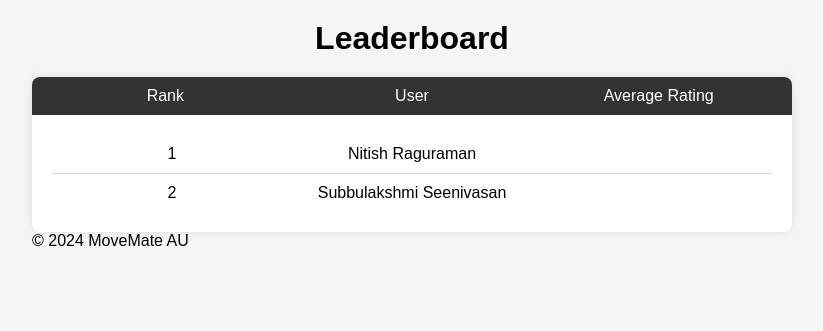
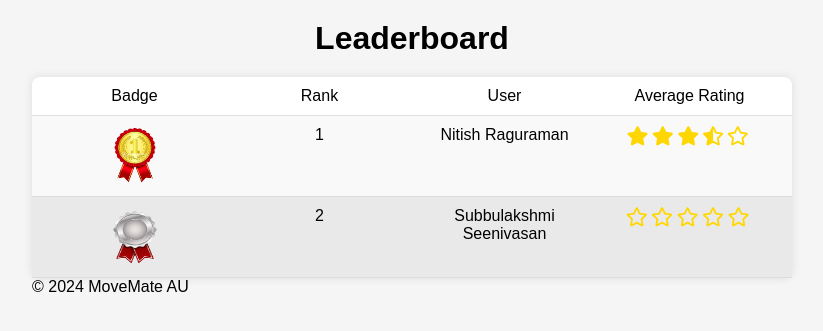
Before and after one commit to nitishragu12/CITS5505-GroupProject, a Flask app: page /leaderboard in a window 1280 px wide. Shown: the part 78-409 px from the top of the page, without its empty margins (228-1051 px from the left). Run offline with Flask 3, Linux system fonts and the light colour scheme; data comes from the database, SQL or seed files in the repository.

Commit message:
Added Badges to leaderboard

```diff
--- a/Login and Sign up/app.py
+++ b/Login and Sign up/app.py
@@ -243,5 +243,9 @@
     user = User.query.get(session['user_id'])
     return render_template('profile.html', user=user)
 
+@app.route('/static/<path:filename>')
+def custom_static(filename):
+    return send_from_directory('static', filename, cache_timeout=3600)
+
 if __name__ == '__main__':
     app.run(debug=True)
--- a/Login and Sign up/static/leaderboard.js
+++ b/Login and Sign up/static/leaderboard.js
@@ -16,27 +16,44 @@
             stars += '<i class="far fa-star"></i>';
         }
 
-        console.log(`Generated stars for rating ${rating}: ${stars}`);
         return stars;
     }
 
+    // Function to generate badge based on rank
+    function generateBadge(rank) {
+        if (rank === 1) {
+            return '<img src="' + badgeUrls.gold + '" class="badge" alt="Gold Badge">';
+        } else if (rank === 2) {
+            return '<img src="' + badgeUrls.silver + '" class="badge" alt="Silver Badge">';
+        } else if (rank === 3) {
+            return '<img src="' + badgeUrls.bronze + '" class="badge" alt="Bronze Badge">';
+        } else {
+            return '';
+        }
+    }
+
     // Fetch and generate leaderboard rows dynamically
-    fetch('/api/users')
+    function loadLeaderboard() {
+        fetch('/api/leaderboard')
             .then(response => response.json())
             .then(data => {
                 const leaderboardBody = $('#leaderboard-body');
                 leaderboardBody.empty(); // Clear existing rows before appending new ones
                 data.forEach((user, index) => {
                     const rank = index + 1;
-                const stars = generateStars(user.rating);
+                    const stars = generateStars(user.average_rating);
+                    const badge = generateBadge(rank);
                     const row = `<div class="leaderboard-row">
+                                    <span class="badge">${badge}</span>
                                     <span class="rank">${rank}</span>
                                     <span class="user">${user.name}</span>
                                     <span class="rating">${stars}</span>
                                 </div>`;
-                console.log(`Appending row: ${row}`);
                     leaderboardBody.append(row);
                 });
             })
             .catch(error => console.error('Error fetching leaderboard data:', error));
+    }
+
+    loadLeaderboard();
 });
--- a/Login and Sign up/static/leaderboardstyle.css
+++ b/Login and Sign up/static/leaderboardstyle.css
@@ -22,13 +22,41 @@
     margin-bottom: 20px;
 }
 
-/* Leaderboard table styles */
+/* leaderboardstyle.css */
+.leaderboard-header, .leaderboard-row {
+    display: flex;
+    justify-content: space-between;
+    padding: 10px;
+    border-bottom: 1px solid #ddd;
+}
+
+.leaderboard-header span, .leaderboard-row span {
+    flex: 1;
+    text-align: center;
+}
+
+.badge img {
+    width: 60px;
+    height: 60px;
+    vertical-align: middle;
+}
+
+
+
 .leaderboard-table {
     background-color: #fff;
     border-radius: 8px;
     box-shadow: 0 0 10px rgba(0, 0, 0, 0.1);
 }
 
+.leaderboard-row:nth-child(odd) {
+    background-color: #f9f9f9; /* Light color for odd rows */
+}
+
+.leaderboard-row:nth-child(even) {
+    background-color: #e9e9e9; /* Light color for even rows */
+}
+/*
 .leaderboard-header {
     background-color: #333;
     color: #fff;
--- a/Login and Sign up/templates/leaderboard.html
+++ b/Login and Sign up/templates/leaderboard.html
@@ -8,32 +8,14 @@
     <link rel="stylesheet" href="../static/leaderboardstyle.css">
     <script src="https://ajax.googleapis.com/ajax/libs/jquery/3.5.1/jquery.min.js"></script>
     <script src="../static/leaderboard.js"></script>
-    <style>
-        .tooltip {
-            position: relative;
-            display: inline-block;
-        }
-        .tooltip .tooltiptext {
-            visibility: hidden;
-            width: 120px;
-            background-color: #555;
-            color: #fff;
-            text-align: center;
-            border-radius: 5px;
-            padding: 5px;
-            position: absolute;
-            z-index: 1;
-            bottom: 125%; /* Position the tooltip above the text */
-            left: 50%;
-            margin-left: -60px;
-            opacity: 0;
-            transition: opacity 0.3s;
-        }
-        .tooltip:hover .tooltiptext {
-            visibility: visible;
-            opacity: 1;
-        }
-    </style>
+    <script>
+        const badgeUrls = {
+            gold: "{{ url_for('static', filename='gold.png') }}",
+            silver: "{{ url_for('static', filename='silver.png') }}",
+            bronze: "{{ url_for('static', filename='bronze.png') }}"
+        };
+    </script>
+
 </head>
 <body>
     <link rel="stylesheet" type="text/css" href="{{ url_for('static', filename='navbar.css') }}">
@@ -53,6 +35,7 @@
         </div>
     </div>
 
+
     <div class="container">
         <header>
             <h1>Leaderboard</h1>
@@ -60,6 +43,7 @@
         <main>
             <div class="leaderboard-table">
                 <div class="leaderboard-header">
+                    <span class="badge">Badge</span>
                     <span class="rank">Rank</span>
                     <span class="user">User</span>
                     <span class="rating">Average Rating</span>
@@ -73,43 +57,5 @@
             <p>&copy; 2024 MoveMate AU</p>
         </footer>
     </div>
-
-    <script>
-        document.addEventListener("DOMContentLoaded", function() {
-            function generateStars(rating) {
-                const maxStars = 5;
-                let starsHtml = `<div class="tooltip" title="${rating.toFixed(2)}">`;
-                for (let i = 1; i <= maxStars; i++) {
-                    if (i <= rating) {
-                        starsHtml += '<i class="fas fa-star"></i>'; // Filled star
-                    } else if (i === Math.ceil(rating) && !Number.isInteger(rating)) {
-                        starsHtml += '<i class="fas fa-star-half-alt"></i>'; // Half star
-                    } else {
-                        starsHtml += '<i class="far fa-star"></i>'; // Empty star
-                    }
-                }
-                starsHtml += `<span class="tooltiptext">${rating.toFixed(2)}</span></div>`;
-                return starsHtml;
-            }
-
-            fetch('/api/leaderboard')
-                .then(response => response.json())
-                .then(data => {
-                    const leaderboardBody = document.getElementById('leaderboard-body');
-                    leaderboardBody.innerHTML = '';
-                    data.forEach((user, index) => {
-                        const row = document.createElement('div');
-                        row.className = 'leaderboard-row';
-                        row.innerHTML = `
-                            <span class="rank">${index + 1}</span>
-                            <span class="user">${user.name}</span>
-                            <span class="rating">${generateStars(user.average_rating)}</span>
-                        `;
-                        leaderboardBody.appendChild(row);
-                    });
-                })
-                .catch(error => console.error('Error fetching leaderboard data:', error));
-        });
-    </script>
 </body>
 </html>
```
Also changed, not shown: other parts of Login and Sign up/static/leaderboardstyle.css (+26 -1 lines), Login and Sign up/static/bronze.jpg (added), Login and Sign up/static/bronze.png (added), Login and Sign up/static/gold.jpg (added), Login and Sign up/static/gold.png (added), Login and Sign up/static/silver.jpg (added), Login and Sign up/static/silver.png (added). Lines whose indentation alone changed are shown as unchanged.
